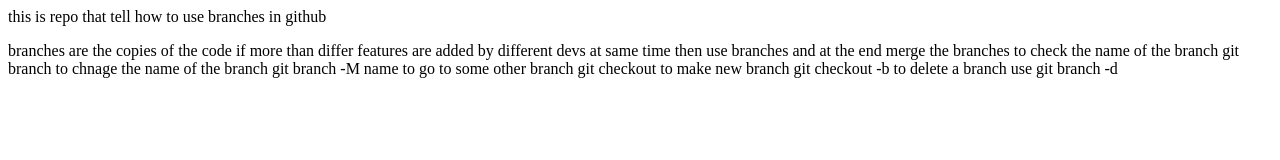
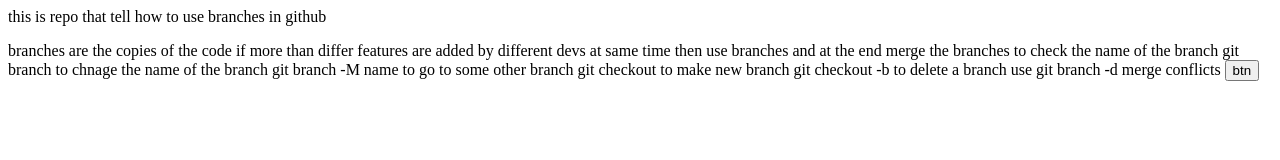
Before and after one commit to AhmedSaeed216/branches, a plain HTML site: page index.html in a window 1280 px wide. Drawn offline with Linux system fonts and the light colour scheme.

Commit message:
add button

```diff
--- a/index.html
+++ b/index.html
@@ -20,4 +20,7 @@
 
           to delete a branch use
                 git branch -d <branch-name>
+
+merge conflicts
+        <button>btn</button>
 </p>
```
